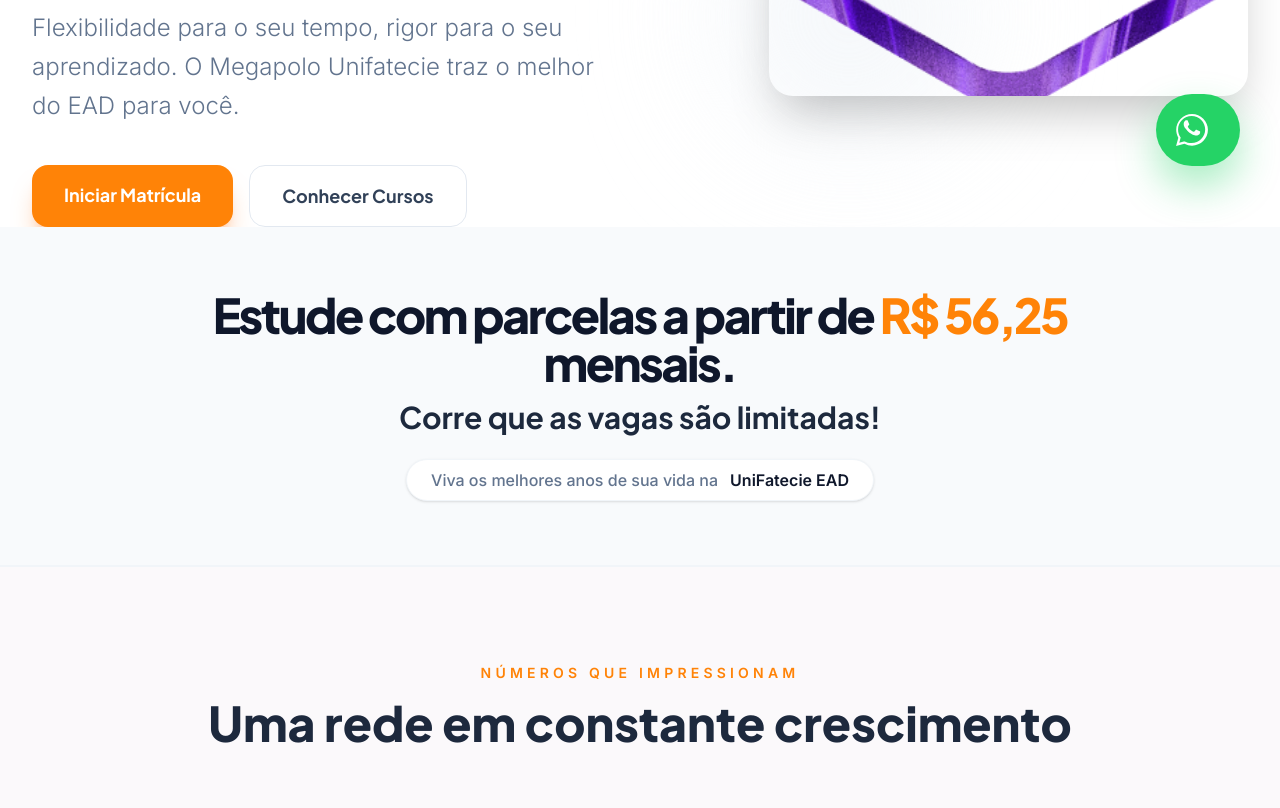
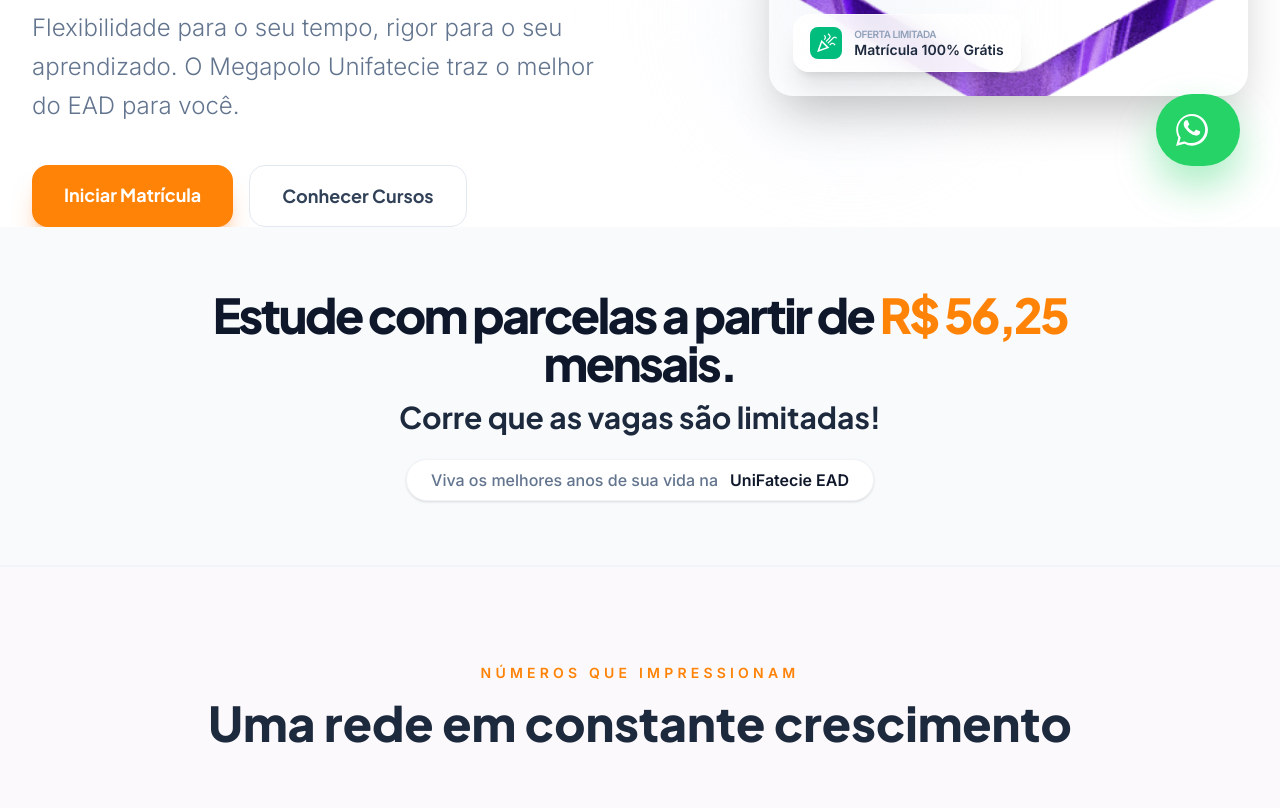
Before and after one commit to gabrielpiment/landing_unifatecie, a website built with Vite: page index.html in a window 1280 px wide. Shown: the part 594-1402 px from the top of the page. Built offline with nearby package versions, Linux system fonts and the light colour scheme.

Commit message:
fix: relocate promo badge to bottom to avoid face overlap

```diff
--- a/index.html
+++ b/index.html
@@ -113,7 +113,7 @@
                             class="w-full h-full object-cover group-hover:scale-105 transition-transform duration-700"
                             src="/assets/hero.png" />
                         <div
-                            class="absolute top-6 left-6 bg-white/90 backdrop-blur-md px-4 py-3 rounded-2xl shadow-xl border border-white/50 z-20">
+                            class="absolute bottom-6 left-6 bg-white/90 backdrop-blur-md px-4 py-3 rounded-2xl shadow-xl border border-white/50 z-20">
                             <div class="flex items-center gap-3">
                                 <div
                                     class="w-8 h-8 bg-emerald-500 rounded-lg flex items-center justify-center text-white">
```
